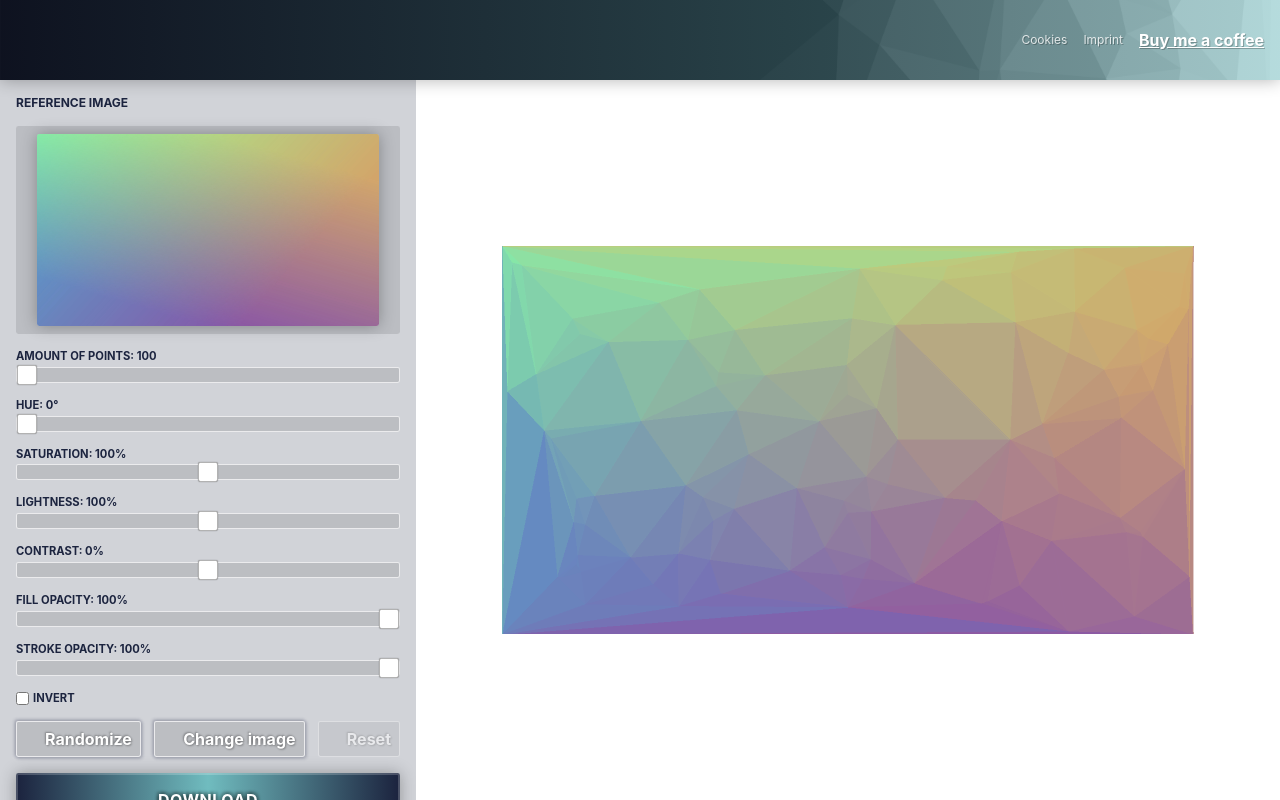
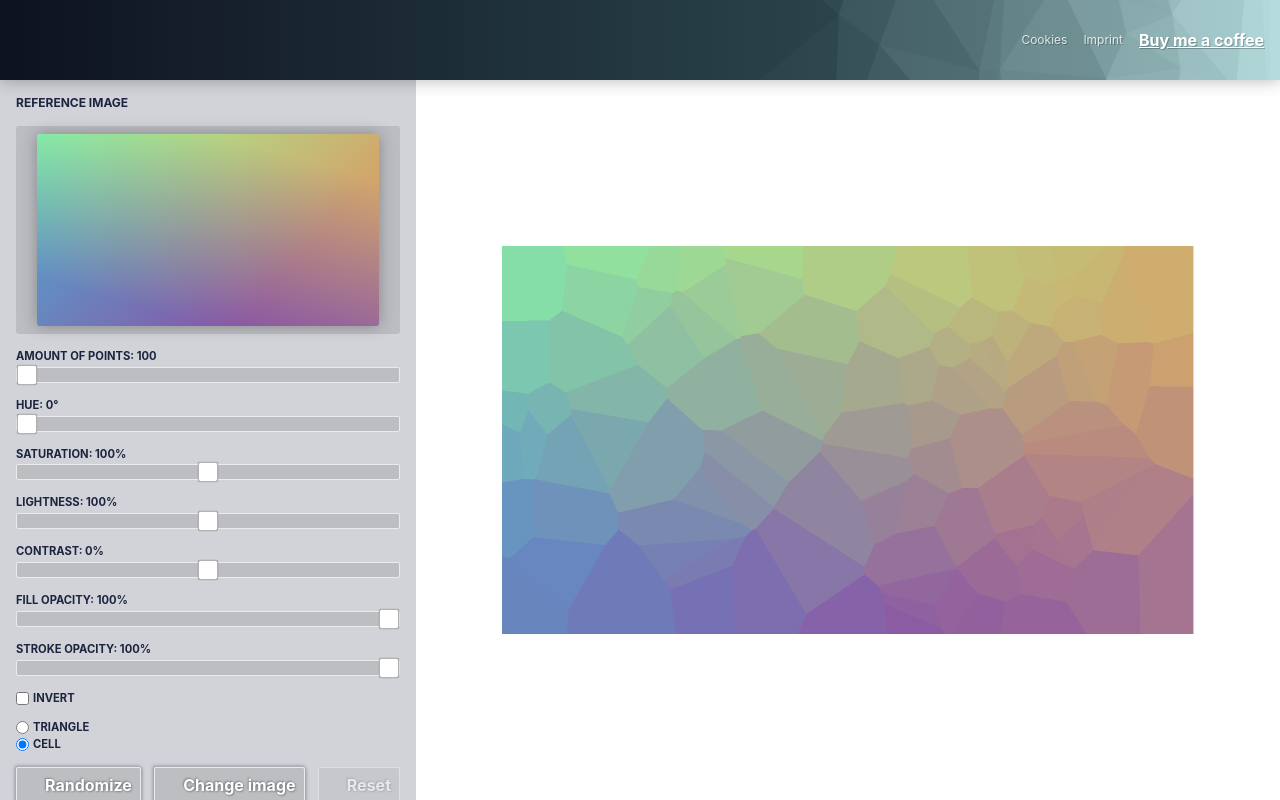
Before and after one commit to Niekes/polify, a Vue app: page / in a window 1280 px wide. Built offline with nearby package versions, Linux system fonts and the light colour scheme; no server answers.

Commit message:
Add Shaoe

```diff
--- a/src/i18n/languages/en.js
+++ b/src/i18n/languages/en.js
@@ -20,6 +20,8 @@ export default {
         download: 'download',
         changeImage: 'Change image',
         mouseoverHint: 'Click to split up selected polygon',
+        cell: 'Cell',
+        triangle: 'Triangle',
     },
     downloadDialogue: {
         pleaseConsider: 'Please consider to buy me coffee',
--- a/src/views/Home.vue
+++ b/src/views/Home.vue
@@ -103,11 +103,41 @@
                     v-text="$t('home.invert')"
                 />
             </div>
+            <div class="control__shape">
+                <div>
+                    <input
+                        id="shape-triangle"
+                        v-model="shape"
+                        type="radio"
+                        name="shape"
+                        value="triangle"
+                        @change="update()"
+                    >
+                    <label
+                        for="shape-triangle"
+                        v-text="$t('home.triangle')"
+                    />
+                </div>
+                <div>
+                    <input
+                        id="shape-cell"
+                        v-model="shape"
+                        type="radio"
+                        name="shape"
+                        value="cell"
+                        @change="update()"
+                    >
+                    <label
+                        for="shape-cell"
+                        v-text="$t('home.cell')"
+                    />
+                </div>
+            </div>
             <div class="control__customize-buttons">
                 <base-button
                     :text="$t('home.randomize')"
                     :icon="'#change'"
-                    @click.native="randomize"
+                    @click.native="update()"
                 />
                 <base-button
                     :icon="'#image'"
@@ -162,11 +192,11 @@ import {
     create,
     range,
     select,
-    randomInt,
     pointer,
     color,
     hsl,
     polygonCentroid,
+    randomInt,
 } from 'd3';
 
 import InputRange from '@/components/InputRange';
@@ -192,6 +222,7 @@ export default {
             strokeOpacity: 100,
             invert: false,
             hintIsShwon: false,
+            shape: 'cell',
         };
     },
 
@@ -242,53 +273,62 @@ export default {
             newImage.node().src = this.referenceImages.get(imageReference).src;
         },
         update(p) {
-            this.particales = p || range(this.amount).map(() => {
-                const x = randomInt(0, this.width)();
-                const y = randomInt(0, this.height)();
+            this.particales = p || (this.shape === 'triangle'
+                ? range(this.amount).map(() => [
+                    randomInt(0, this.width)(),
+                    randomInt(0, this.height)(),
+                ])
+                : range(this.amount).map(() => [
+                    Math.random() * (this.width - 5) + 5,
+                    Math.random() * (this.height - 5) + 5,
+                ]));
 
-                return [x, y];
-            });
-
+            if (!p && this.shape === 'triangle') {
                 this.particales.push(
                     [0, 0],
                     [0, this.height],
                     [this.width, this.height],
                     [this.width, 0],
                 );
+            }
 
             this.delaunay = Delaunay.from(this.particales);
 
-            const data = [];
+            this.voronoi = this.delaunay
+                .voronoi([0, 0, this.width, this.height]);
 
-            for (let i = 0; i < this.delaunay.triangles.length; i += 3) {
-                data.push({
-                    data: [
-                        this.delaunay.triangles[i],
-                        this.delaunay.triangles[i + 1],
-                        this.delaunay.triangles[i + 2],
-                    ],
-                });
+            if (this.shape === 'triangle') {
+                this.updatePolygons(this.delaunay.trianglePolygons());
             }
 
-            this.updateTriangles(data);
+            if (this.shape === 'cell') {
+                this.updatePolygons(this.voronoi.cellPolygons());
+            }
         },
 
-        updateTriangles(data) {
-            const tri = select(this.$el).select('#svg').selectAll('path.triangles').data(data);
+        updatePolygons(data) {
+            const tri = select(this.$el).select('#svg').selectAll('path.polygons').data(data);
 
             tri
                 .enter()
                 .append('path')
-                .attr('class', 'triangles')
+                .attr('class', 'polygons')
                 .attr('stroke', this.setStrokeColor)
                 .attr('stroke-width', this.setStrokeWidth)
                 .attr('fill', this.setColor)
-                .attr('d', (d, i) => this.delaunay.renderTriangle(i))
+                .attr('d', (d, i) => {
+                    if (this.shape === 'cell') {
+                        return this.voronoi.renderCell(i);
+                    }
+
+                    return this.delaunay.renderTriangle(i);
+                })
                 .merge(tri)
                 .on('click', (event) => {
                     const [x, y] = pointer(event, document.body);
-                    const e = select('#svg').selectAll('path.triangles').nodes();
+                    const e = select('#svg').selectAll('path.polygons').nodes();
                     const i = e.indexOf(event.currentTarget);
+
                     const halo = create('div')
                         .style('position', 'absolute')
                         .style('background', 'rgba(255, 255, 255, 0.5)')
@@ -313,7 +353,7 @@ export default {
                         .style('opacity', 0)
                         .remove();
 
-                    const center = polygonCentroid(this.delaunay.trianglePolygon(i));
+                    const center = this.getPolygonCentroid(i);
 
                     this.particales.push(center);
 
@@ -376,7 +416,13 @@ export default {
                 .attr('stroke', this.setStrokeColor)
                 .attr('stroke-width', this.setStrokeWidth)
                 .attr('fill', this.setColor)
-                .attr('d', (d, i) => this.delaunay.renderTriangle(i));
+                .attr('d', (d, i) => {
+                    if (this.shape === 'cell') {
+                        return this.voronoi.renderCell(i);
+                    }
+
+                    return this.delaunay.renderTriangle(i);
+                });
 
             tri
                 .exit()
@@ -384,11 +430,11 @@ export default {
         },
 
         changeColor() {
-            this.updateTriangles(select(this.$el).select('#svg').selectAll('path.triangles').data());
+            this.updatePolygons(select(this.$el).select('#svg').selectAll('path.polygons').data());
         },
 
         setColor(d, i) {
-            const [x, y] = this.getXyKoords(i);
+            const [x, y] = this.getPolygonCentroid(i);
             const pixel = this.getPixel(x, y);
             const colorHsl = pixel[3] === 0
                 ? hsl(0, 0, 1)
@@ -418,7 +464,7 @@ export default {
         },
 
         setStrokeColor(d, i) {
-            const [x, y] = this.getXyKoords(i);
+            const [x, y] = this.getPolygonCentroid(i);
             const pixel = this.getPixel(x, y);
             const colorHsl = pixel[3] === 0
                 ? hsl(0, 0, 1)
@@ -447,20 +493,24 @@ export default {
             return rgb;
         },
 
-        getXyKoords(index) {
-            return polygonCentroid(this.delaunay.trianglePolygon(index));
+        getPixel(x, y) {
+            try {
+                return this.ctx.getImageData(x, y, 1, 1).data;
+            } catch (e) {
+                return [0, 0, 0, 1];
+            }
         },
 
-        getPixel(x, y) {
-            return this.ctx.getImageData(x, y, 1, 1).data;
+        getPolygonCentroid(i) {
+            if (this.shape === 'cell') {
+                return polygonCentroid(this.voronoi.cellPolygon(i));
+            }
+
+            return polygonCentroid(this.delaunay.trianglePolygon(i));
         },
 
         setStrokeWidth() {
             return 1;
-        },
-
-        randomize() {
-            this.update();
         },
 
         reset() {
@@ -538,10 +588,17 @@ export default {
         "reference-image"
         "sliders"
         "checkbox"
+        "shape"
         "customize-buttons"
         "download";
     grid-template-columns: 1fr;
-    grid-template-rows: min-content min-content min-content min-content 1fr;
+    grid-template-rows:
+        min-content
+        min-content
+        min-content
+        min-content
+        min-content
+        1fr;
     max-height: 100%;
     overflow: auto;
     padding: $padding-y * 2 $padding-x * 2 0 $padding-y * 2;
@@ -590,6 +647,33 @@ export default {
     align-items: center;
     display: flex;
     grid-area: checkbox;
+
+    label {
+        color: $primary;
+        cursor: pointer;
+        font-size: $font-size * 0.7;
+        font-weight: bolder;
+        margin-left: $margin-x / 2;
+        text-transform: uppercase;
+        white-space: nowrap;
+        z-index: 1;
+    }
+}
+
+.control__shape {
+    align-items: flex-start;
+    display: flex;
+    flex-direction: column;
+    grid-area: shape;
+
+    div {
+        align-items: center;
+        display: flex;
+
+        &:not(:last-child) {
+            margin-bottom: $margin-y / 2;
+        }
+    }
 
     label {
         color: $primary;
@@ -677,7 +761,7 @@ export default {
 </style>
 
 <style lang="scss">
-.triangles {
+.polygons {
     &:hover {
         cursor: crosshair;
         fill-opacity: 0.5;
```
Lines whose indentation alone changed are shown as unchanged.
